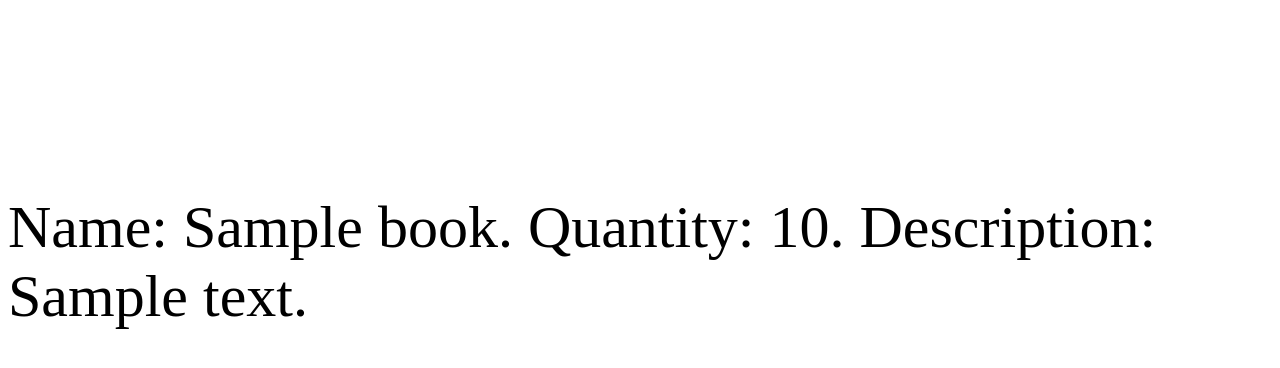
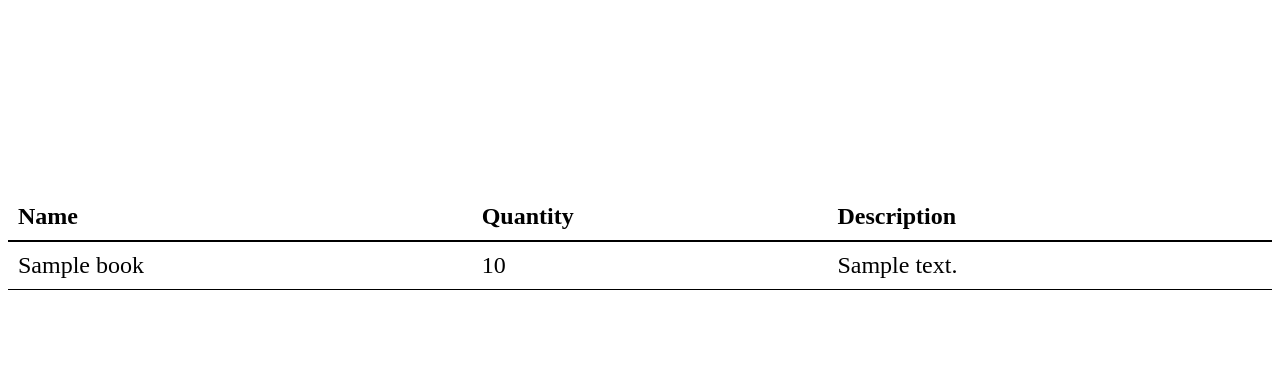
Before and after one commit to willDDDD/Bookrent, a Django app: page /books/list/ in a window 1280 px wide. Shown: the top 368 px of the page. Run offline with Django 4.2, Linux system fonts and the light colour scheme; a user stored in the database is signed in; tables that the repository leaves empty hold one stand-in row (values such as "Sample post").

Commit message:
list page table format

```diff
--- a/bookrent/bookrent/settings.py
+++ b/bookrent/bookrent/settings.py
@@ -80,7 +80,7 @@ DATABASES = {
         'ENGINE': 'django.db.backends.postgresql',
         'NAME': "bookrent",
         'USER':'postgres',
-        'PASSWORD':'12345678',
+        'PASSWORD':'001102',
         'HOST':'localhost',
         'PORT': '5432',
     }
--- a/bookrent/manage.py
+++ b/bookrent/manage.py
@@ -1,4 +1,3 @@
-#!/usr/bin/env python
 """Django's command-line utility for administrative tasks."""
 import os
 import sys
--- a/bookrent/templates/list.html
+++ b/bookrent/templates/list.html
@@ -3,31 +3,36 @@
 {% block content %}
 
 {% if user.is_authenticated %}
+    <table style="font-size: 24px; border-collapse: collapse; width: 100%; background-color: white;">
+        <thead>
+            <tr style="border-bottom: 2px solid black;">
+                <th style="text-align: left; padding: 10px;"><span style="font-family: Fifth Grader;">Name</span></th>
+                <th style="text-align: left; padding: 10px;"><span style="font-family: Fifth Grader;">Quantity</span></th>
+                <th style="text-align: left; padding: 10px;"><span style="font-family: Fifth Grader;">Description</span></th>
+            </tr>
+        </thead>
+        <tbody>
             {% for bk in bks %}
-
-<html>
-    <body>
-        <font face="Fifth Grader"> <span style="display: block; font-size: 60px;color:Black;">
-            Name: {{bk.name}}. Quantity: {{bk.quantity}}. Description: {{bk.description}}
-        </span> </font face>
-    </body>
-</html>
+            <tr style="border-bottom: 1px solid black;">
+                <td style="padding: 10px;"><span style="font-family: Fifth Grader;">{{ bk.name }}</span></td>
+                <td style="padding: 10px;"><span style="font-family: Fifth Grader;">{{ bk.quantity }}</span></td>
+                <td style="padding: 10px;"><span style="font-family: Fifth Grader;">{{ bk.description }}</span></td>
+            </tr>
             {% endfor %}
-
+        </tbody>
+    </table>
 {% else %}
-
     <a href="/accounts/login">
         <center><button class="btn">
         Go To Login
-    </button>
-    </center>
+        </button></center>
     </a>
 
     <a href="/accounts/register">
         <center><button class="btn">
         Create An Account
-    </button>
-    </center>
+        </button></center>
     </a>
 {% endif %}
+
 {% endblock %}
```
Lines whose indentation alone changed are shown as unchanged.
